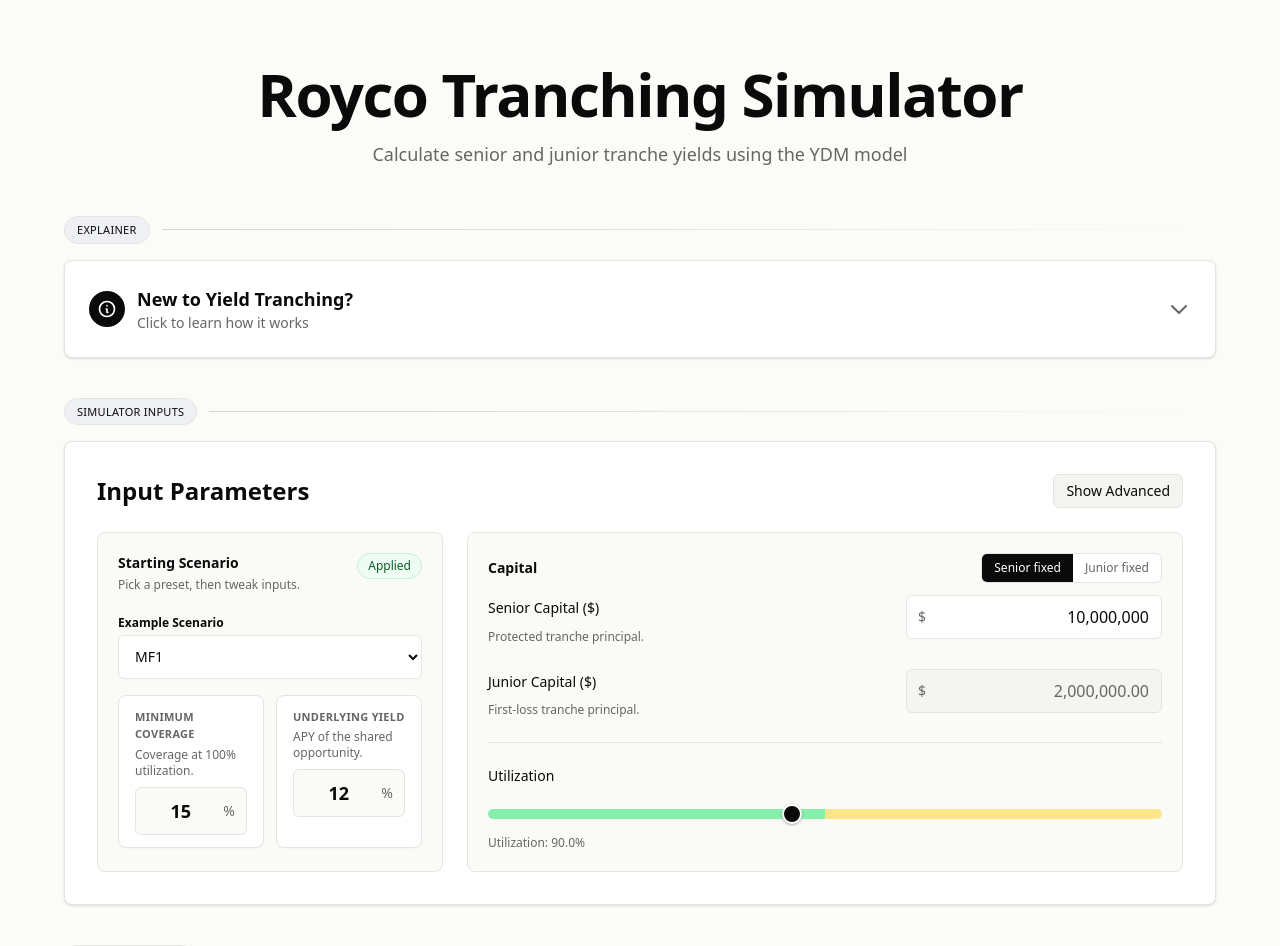
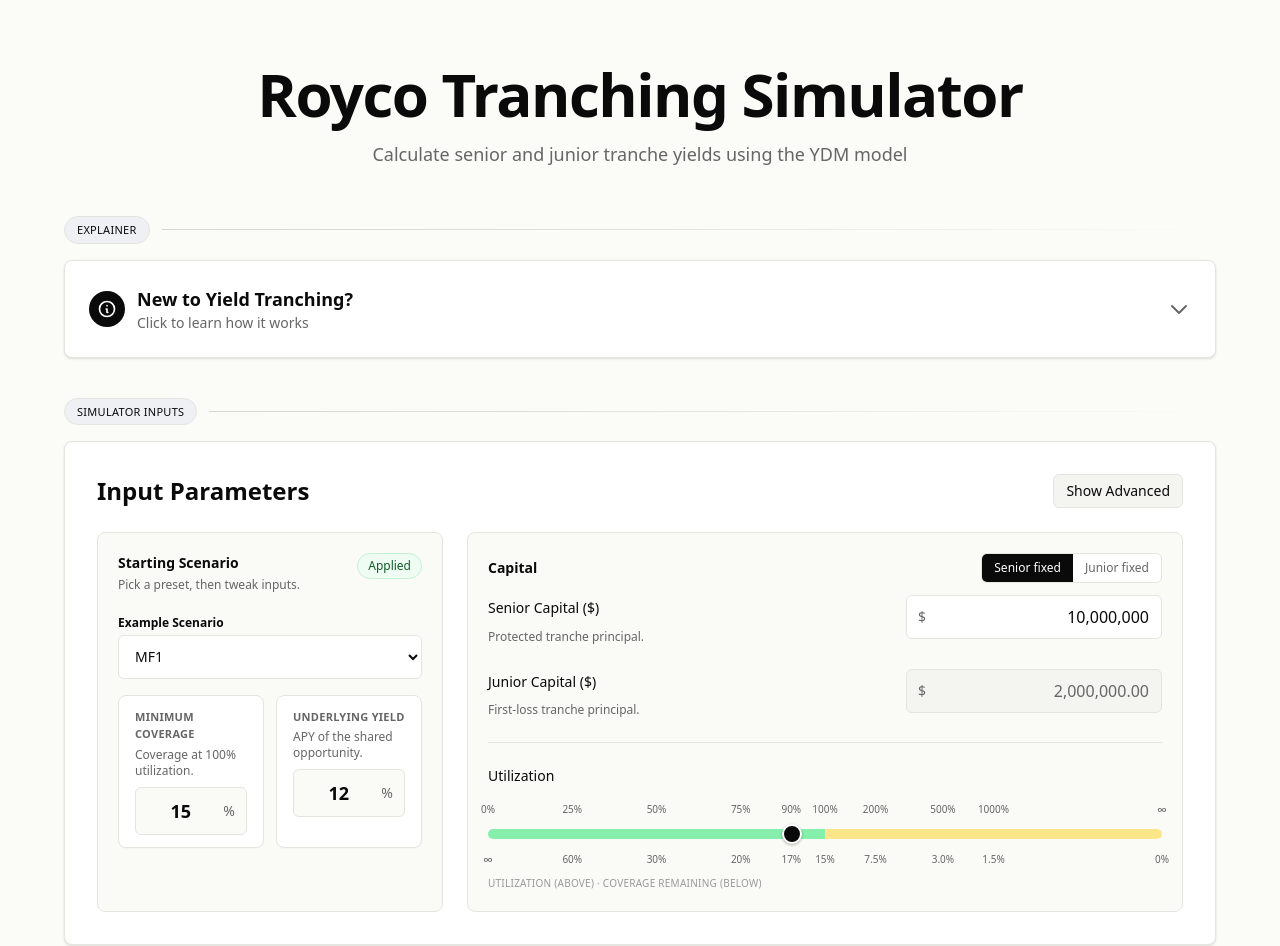
Before and after one commit to roycoprotocol/royco-simulator, a Next.js app: page / in a window 1280 px wide. Shown: the top 946 px of the page. Built offline with nearby package versions, Linux system fonts and the light colour scheme.

Commit message:
feat: add utilization + coverage remaining ticks around slider

```diff
--- a/app/page.tsx
+++ b/app/page.tsx
@@ -123,6 +123,25 @@ const EXAMPLE_PRESETS: ExamplePreset[] = [
     description: 'Tune coverage + yield',
     overrides: {}
   }
+];
+
+type SliderTick = {
+  position: number;
+  utilLabel: string;
+  utilValue: number; // fraction; Infinity for the cap tick
+};
+
+const SLIDER_TICKS: SliderTick[] = [
+  { position: 0.000, utilLabel: '0%',     utilValue: 0 },
+  { position: 0.125, utilLabel: '25%',    utilValue: 0.25 },
+  { position: 0.250, utilLabel: '50%',    utilValue: 0.5 },
+  { position: 0.375, utilLabel: '75%',    utilValue: 0.75 },
+  { position: 0.450, utilLabel: '90%',    utilValue: 0.9 },
+  { position: 0.500, utilLabel: '100%',   utilValue: 1.0 },
+  { position: 0.575, utilLabel: '200%',   utilValue: 2.0 },
+  { position: 0.675, utilLabel: '500%',   utilValue: 5.0 },
+  { position: 0.750, utilLabel: '1000%',  utilValue: 10.0 },
+  { position: 1.000, utilLabel: '∞',      utilValue: Infinity },
 ];
 
 export default function YieldSimulator() {
@@ -873,10 +892,25 @@ export default function YieldSimulator() {
                   </div>
                 </div>
 
-                {/* Utilization Slider — basic scaffolding (ticks/gradient/marker added in later tasks) */}
+                {/* Utilization Slider */}
                 <div className="border-t border-[#e5e5e0] pt-5">
                   <label htmlFor="utilization-slider" className="text-sm font-medium text-[#0a0a0a]">Utilization</label>
-                  <div className="mt-3">
+
+                  {/* Above-ticks (utilization) */}
+                  <div className="relative h-5 mt-3">
+                    {SLIDER_TICKS.map((t) => (
+                      <div
+                        key={`above-${t.position}`}
+                        className="absolute top-0 -translate-x-1/2 text-[10px] text-[#666666] tabular-nums"
+                        style={{ left: `${t.position * 100}%` }}
+                      >
+                        {t.utilLabel}
+                      </div>
+                    ))}
+                  </div>
+
+                  {/* Slider */}
+                  <div className="px-0">
                     <input
                       id="utilization-slider"
                       type="range"
@@ -889,9 +923,32 @@ export default function YieldSimulator() {
                       className="w-full utilization-slider"
                     />
                   </div>
-                  <p className="mt-2 text-xs text-[#666666]">
-                    Utilization: {(utilFromPosition(utilizationPosition) * 100).toFixed(1)}%
-                  </p>
+
+                  {/* Below-ticks (coverage remaining) */}
+                  <div className="relative h-5 mt-1">
+                    {SLIDER_TICKS.map((t) => {
+                      const cov = parseNumber(minCoverage) / 100;
+                      let crLabel: string;
+                      if (t.utilValue === 0) crLabel = '∞';
+                      else if (!Number.isFinite(t.utilValue)) crLabel = '0%';
+                      else {
+                        const crPct = (cov / t.utilValue) * 100;
+                        crLabel = crPct >= 10 ? `${crPct.toFixed(0)}%` : `${crPct.toFixed(1)}%`;
+                      }
+                      return (
+                        <div
+                          key={`below-${t.position}`}
+                          className="absolute top-0 -translate-x-1/2 text-[10px] text-[#666666] tabular-nums"
+                          style={{ left: `${t.position * 100}%` }}
+                        >
+                          {crLabel}
+                        </div>
+                      );
+                    })}
+                  </div>
+                  <div className="flex justify-between mt-1">
+                    <span className="text-[10px] text-[#999999] uppercase tracking-wide">Utilization (above) · Coverage Remaining (below)</span>
+                  </div>
                 </div>
               </div>
 
```
